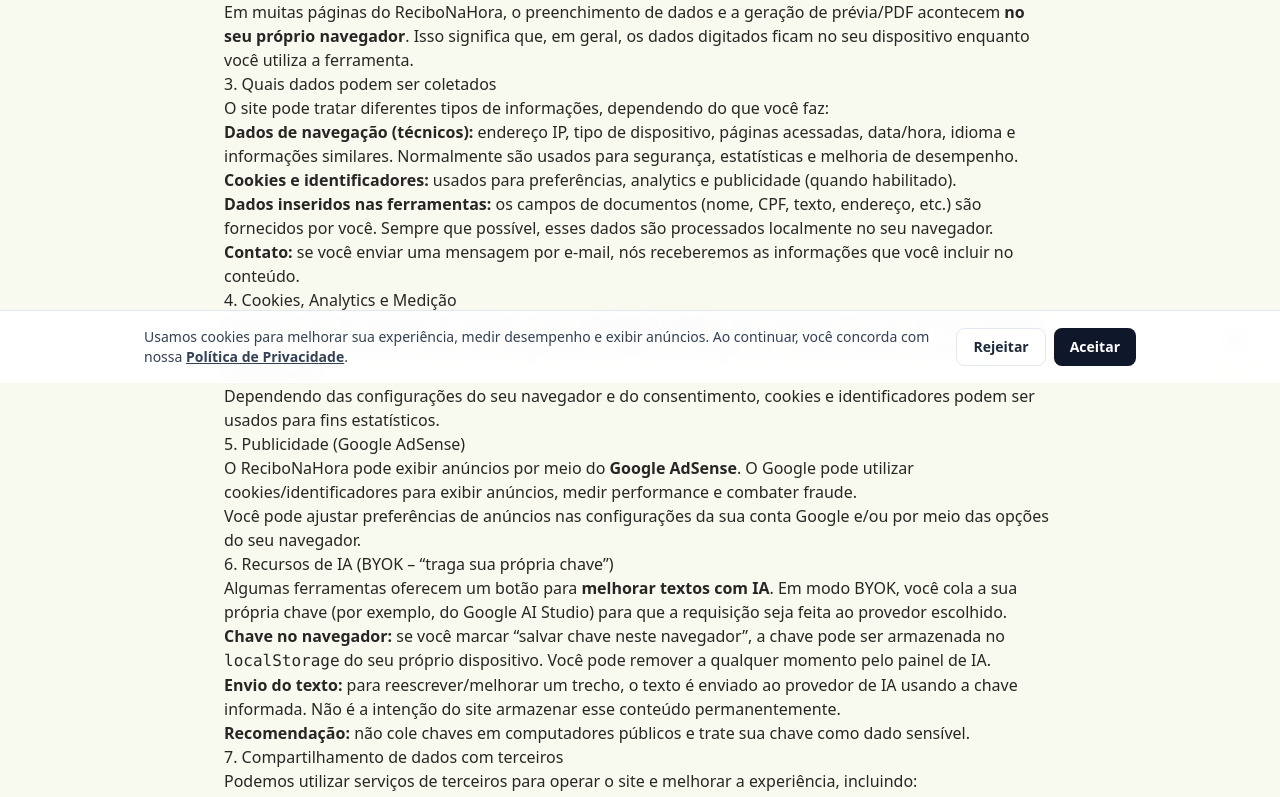
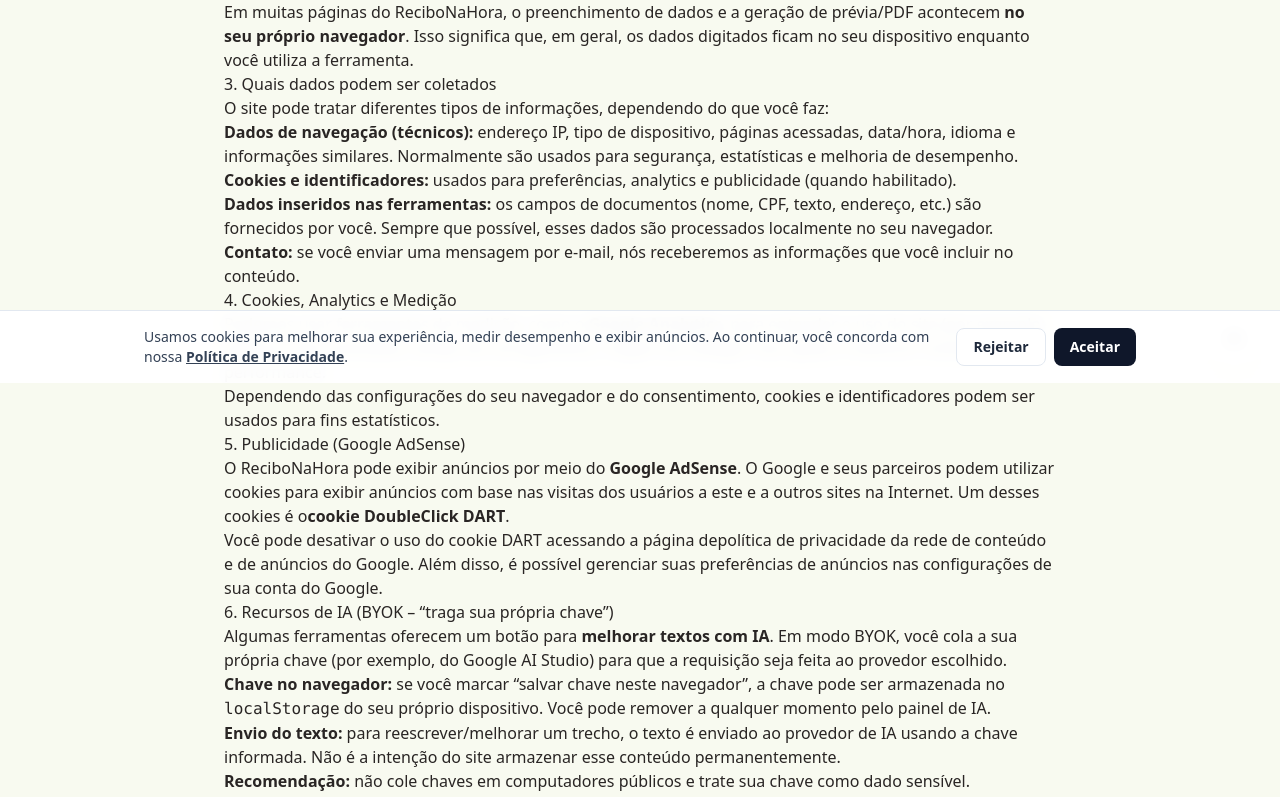
Before and after one commit to flaviomelo2213/recibo-na-hora, a Next.js app: page /politica-privacidade in a window 1280 px wide. Shown: the part 417-1214 px from the top of the page. Built offline with nearby package versions, Linux system fonts and the light colour scheme.

Commit message:
docs(privacy): update privacy policy for adsense compliance

```diff
--- a/app/politica-privacidade/page.tsx
+++ b/app/politica-privacidade/page.tsx
@@ -87,12 +87,15 @@ export default function PoliticaPrivacidadePage() {
           <h2>5. Publicidade (Google AdSense)</h2>
           <p>
             O ReciboNaHora pode exibir anúncios por meio do <strong>Google AdSense</strong>. O
-            Google pode utilizar cookies/identificadores para exibir anúncios, medir performance e
-            combater fraude.
+            Google e seus parceiros podem utilizar cookies para exibir anúncios com base nas
+            visitas dos usuários a este e a outros sites na Internet. Um desses cookies é o
+            <strong>cookie DoubleClick DART</strong>.
           </p>
           <p>
-            Você pode ajustar preferências de anúncios nas configurações da sua conta Google e/ou
-            por meio das opções do seu navegador.
+            Você pode desativar o uso do cookie DART acessando a página de
+            <a href="https://policies.google.com/technologies/ads" target="_blank" rel="noopener noreferrer">política de privacidade da rede de conteúdo e de anúncios do Google</a>.
+            Além disso, é possível gerenciar suas preferências de anúncios nas configurações de sua
+            conta do Google.
           </p>
 
           <h2>6. Recursos de IA (BYOK – “traga sua própria chave”)</h2>
```
